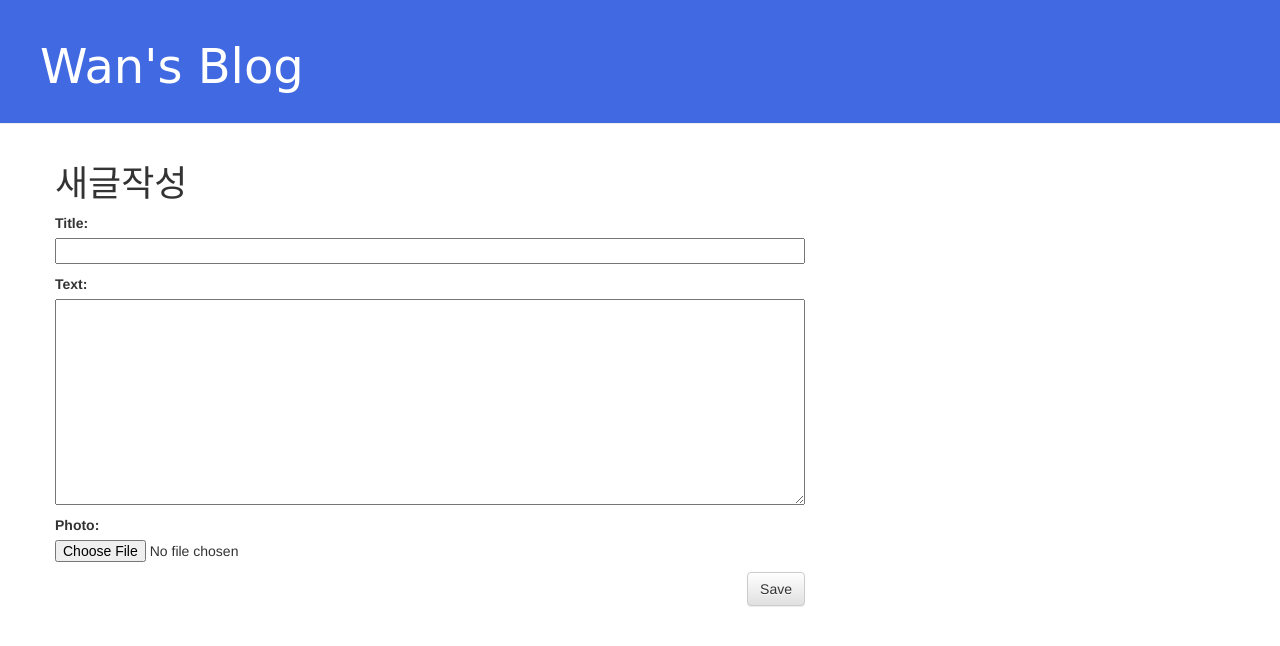
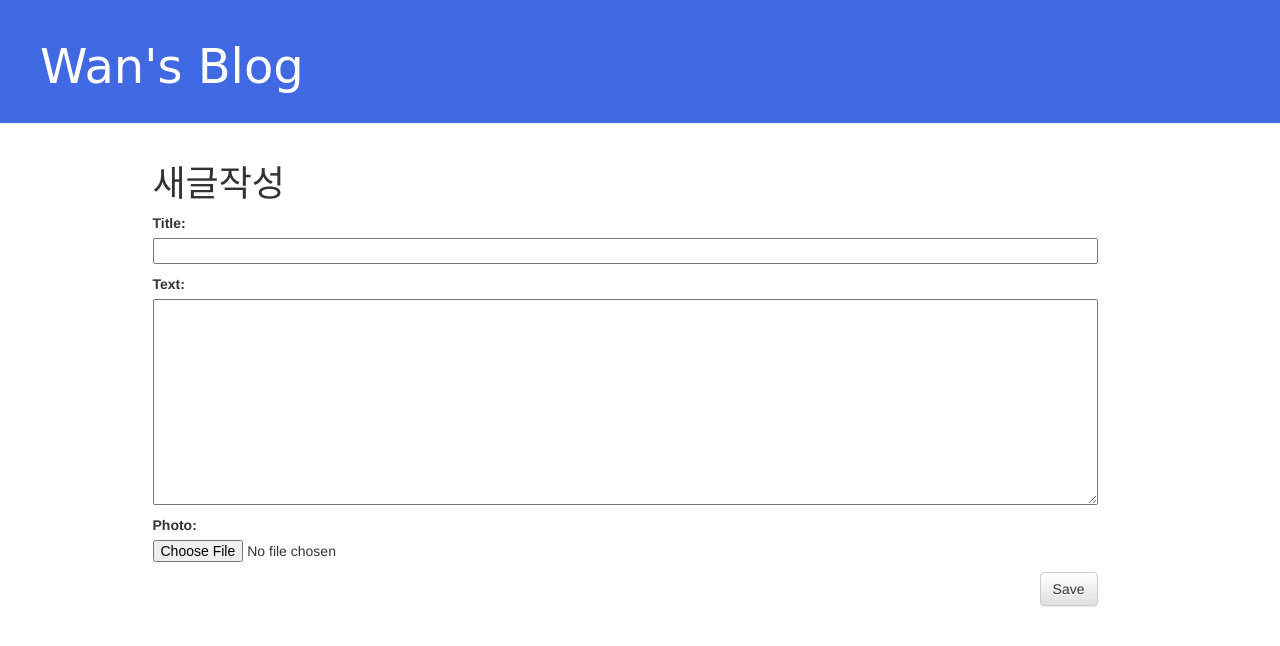
Before and after one commit to joswlv/django_study, a Django app: page /post/new/ in a window 1280 px wide. Shown: the top 646 px of the page. Run offline with Django 3.2, Linux system fonts and the light colour scheme; some libraries are stand-ins or nearby versions; some web fonts are replaced.

Commit message:
게시판UI변경

```diff
--- a/blog/templates/blog/base.html
+++ b/blog/templates/blog/base.html
@@ -16,10 +16,12 @@
     </div>
     <div class="content container">
         <div class="row">
-            <div class="col-md-8">
+          <div class="col-md-1"></div>
+          <div class="col-md-10">
             {% block content %}
             {% endblock %}
-            </div>
+          </div>
+          <div class="col-md-1"></div>
         </div>
     </div>
 </body>
--- a/blog/templates/blog/post_list.html
+++ b/blog/templates/blog/post_list.html
@@ -1,12 +1,12 @@
 {% extends 'blog/base.html' %}
   {% block content %}
     {% for post in posts %}
-      <div class="post">
+      <div class="post col-md-4">
         <div class="date">
           {{ post.published_date }}
+          <h1><a href="{% url 'post_detail' pk=post.pk %}">{{ post.title|slice:"0:4"}}...</a></h1>
+
         </div>
-          <h1><a href="{% url 'post_detail' pk=post.pk %}">{{ post.title }}</a></h1>
-          <p>{{ post.text|linebreaksbr }}</p>
       </div>
   {% endfor %}
 {% endblock content %}
--- a/blog/views.py
+++ b/blog/views.py
@@ -20,7 +20,7 @@ def post_new(request):
         if form.is_valid():
             post = form.save(commit=False)
             post.author = request.user
-            post.photo = request.FILES['photo']
+            post.photo = request.FILES.get('photo',False)
             post.published_date = timezone.now()
             post.save()
             return redirect('blog.views.post_detail', pk=post.pk)
```
Also changed, not shown: media/hyoju_u4uQdOa.jpg (added), media/hyoju_u4uQdOa_XJ4addI.jpg (added), media/hyoju_u4uQdOa_XJ4addI_voRSSot.jpg (added).
